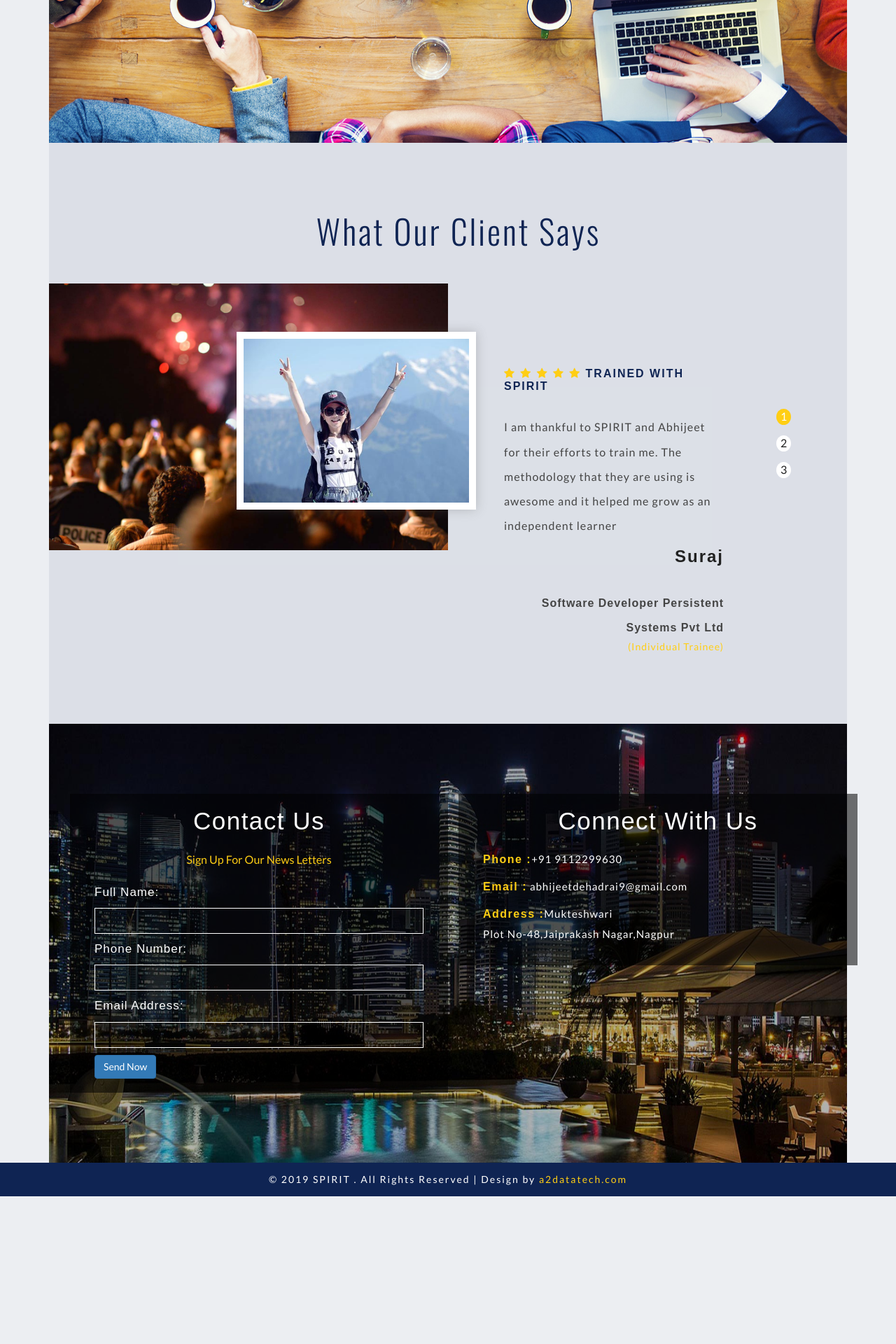
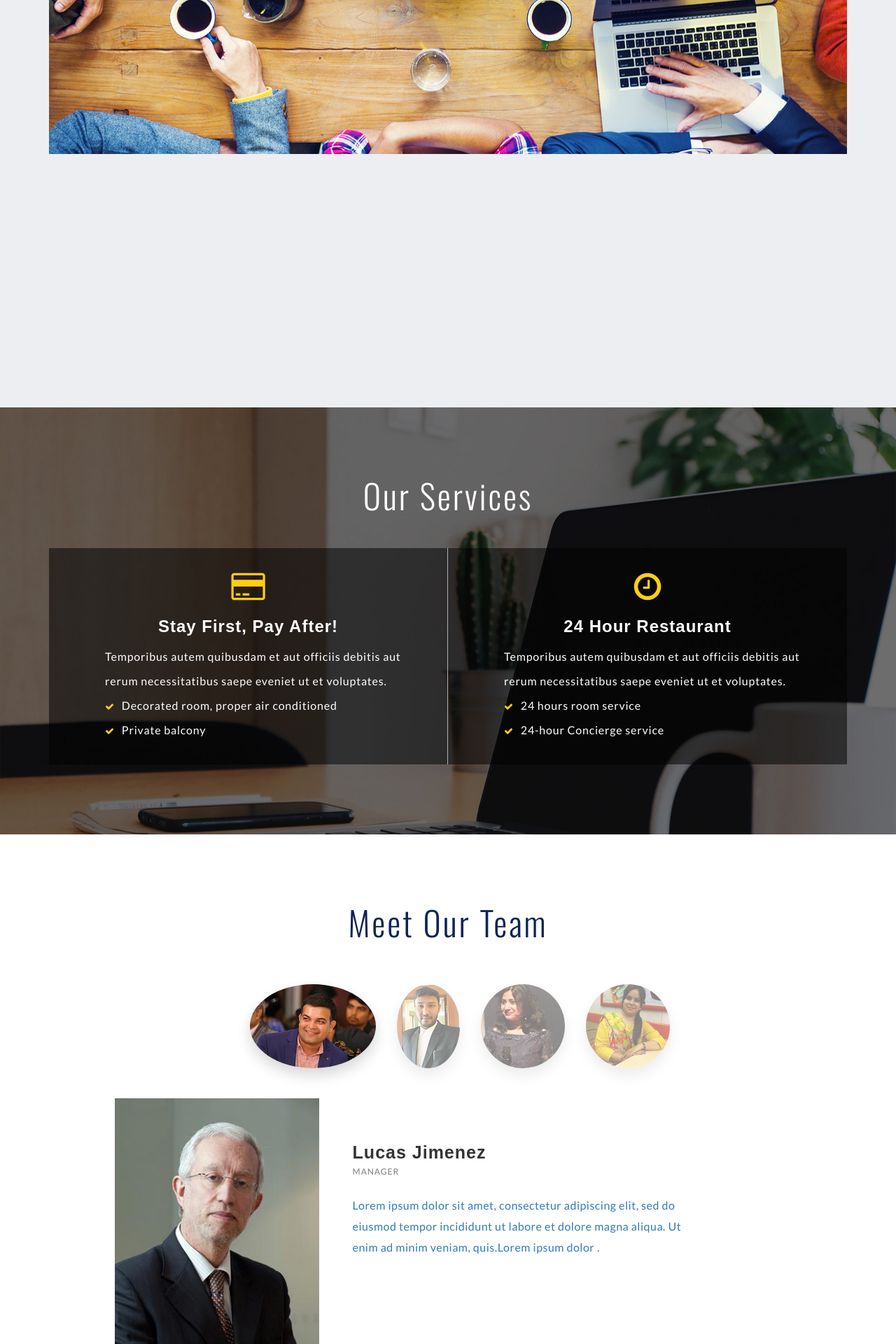
Before and after one commit to MiB3Avenger/ClientWebSite, a PHP site: page / in a window 1280 px wide. Shown: the part 1480-3400 px from the top of the page at 70% size. Before the commit the page ends 3189 px from the top, so only its background shows below. Run offline with PHP 8.4, Linux system fonts and the light colour scheme; some web fonts are replaced.

Commit message:
Update #1 - index.php - apsmicrotech.com
Changes made as per requirements from client.

```diff
--- a/index.php
+++ b/index.php
@@ -85,29 +85,20 @@
 	                <div class="agileits-banner-info">
 	                  <h4>SPIRIT</h4>
 	                  <h3>Your Corporate Trainer</h3>
-                                                                                <!--
-                                                                                <p>Get accommodation today</p>
-                                                                                --!>
 	                  <div class="agileits_w3layouts_more menu__item">
-                                                                        <br>
-                                                                        <br>
 	                    <a href="#" class="menu__link" data-toggle="modal" data-target="#myModal2">Learn More</a>
 	                  </div>
 	                </div>
 	              </div>
 	            </div>
 						</li>
-
 						<li>
 							<div class="w3layouts-banner-top">
-
 								<div class="container">
 									<div class="agileits-banner-info">
 										<h4>SPIRIT</h4>
 										<h3>Measure your progress </h3>
 										<div class="agileits_w3layouts_more menu__item">
-										<br>
-										<br>
 											<a href="#" class="menu__link" data-toggle="modal" data-target="#myModal">Learn More</a>
 										</div>
 									</div>
@@ -120,12 +111,7 @@
 									<div class="agileits-banner-info">
 										<h4>SPIRIT</h4>
 										<h3>Predict Your performance</h3>
-										<!--
-										<p>Come & enjoy precious moment with us</p>
-										--!>
 										<div class="agileits_w3layouts_more menu__item">
-						<br>
-						<br>
 											<a href="#" class="menu__link" data-toggle="modal" data-target="#myModal1">Learn More</a>
 										</div>
 									</div>
@@ -136,23 +122,18 @@
 				</div>
 				<div class="clearfix"> </div>
 				<!--banner Slider starts Here-->
-
-
 				<div class="thim-click-to-bottom">
 					<a href="#about" class="scroll">
 						<i class="fa fa-long-arrow-down" aria-hidden="true"></i>
 					</a>
 				</div>
-
-
-
 			</div>
 		</div>
 		<!-- //banner -->
 		<!--//Header-->
-<!-- //Modal1 -->
+		<!-- //Modal -->
 		<div class="modal fade" id="myModal" tabindex="-1" role="dialog">
-						<!-- Modal1 -->
+			<!-- Modal -->
 			<div class="modal-dialog">
 				<!-- Modal content-->
 				<div class="modal-content">
@@ -169,16 +150,8 @@
 				</div>
 			</div>
 		</div>
+		<!-- //Modal -->
 		<!-- //Modal1 -->
-
-
-
-
-
-
-
-
-
 		<div class="modal fade" id="myModal1" tabindex="-1" role="dialog">
 			<!-- Modal1 -->
       <div class="modal-dialog">
@@ -198,13 +171,9 @@
 		  </div>
 		</div>
 		<!-- //Modal1 -->
-
-
-
-
-
+		<!-- //Modal2 -->
 		<div class="modal fade" id="myModal2" tabindex="-1" role="dialog">
-                                                <!-- Modal1 -->
+			<!-- Modal2 -->
 			<div class="modal-dialog">
 	      <!-- Modal content-->
         <div class="modal-content">
@@ -227,52 +196,121 @@
         </div>
       </div>
 		</div>
-<!-- //Modal1 -->
-
-
-
-
-
-
-
-
-
-
-<!-- //banner-bottom -->
+		<!-- //Modal2 -->
 		<!-- /about -->
 	 	<div class="about-wthree" id="about">
 			<div class="container">
 				<div class="ab-w3l-spa">
 					<h3 class="title-w3-agileits title-black-wthree">About SPIRIT</h3>
-						   <p class="about-para-w3ls"> <div class="about_me mb_30 animated fadeInRight" style="padding: 40px 30px;    box-shadow: 0px 0px 6px;">
-                        <p style="font-size: 16px;line-height: 33px;text-align: justify;">SPIRIT aims to strive for ORGANISATIONAL EXCELLENCE and commits to contribute for the same by widening the horizons of LEARNING AND DEVELOPMENT.</p>
-                        <p style="font-size: 16px;line-height: 33px;text-align: justify;">SPIRIT excels in diagnosing ORGANISATIONAL NEEDS essential to meet their Goals and provids CUSTOMISED TRAINING SOLUTIONS with equally EFFECTIVE IMPLEMENTATION METHODOLOGIES. </p>
-                        <p style="font-size: 16px;line-height: 33px;text-align: justify;">SPIRIT follows and maintains a diligent approach of BUILDING ON THE BASICS. This fundamental and RESULT ORIANTED APPROCH involves focusing on performance and integrating organisational efforts by ALIGNING INDIVISUAL GOALS with Organisational goals.</p>
-                     </div> </p>
+					<p class="about-para-w3ls">SPIRIT aims to strive for ORGANISATIONAL EXCELLENCE and commits to contribute for the same by widening the horizons of LEARNING AND DEVELOPMENT.</p>
+					<p class="about-para-w3ls">SPIRIT excels in diagnosing ORGANISATIONAL NEEDS essential to meet their Goals and provids CUSTOMISED TRAINING SOLUTIONS with equally EFFECTIVE IMPLEMENTATION METHODOLOGIES.</p>
+					<p class="about-para-w3ls">SPIRIT follows and maintains a diligent approach of BUILDING ON THE BASICS. This fundamental and RESULT ORIANTED APPROCH involves focusing on performance and integrating organisational efforts by ALIGNING INDIVISUAL GOALS with Organisational goals.</p>
 					<img src="images/about.jpg" class="img-responsive" alt="Hair Salon">
 				</div>
-		   	<div class="clearfix"> </div>
+		   	<div class="clearfix"></div>
+	    </div>
+		</div>
+	 	<!-- //about -->
+		<!--sevices-->
+		<div class="advantages">
+			<div class="container">
+				<div class="advantages-main">
+						<h3 class="title-w3-agileits">Our Services</h3>
+				   <div class="advantage-bottom">
+					 <div class="col-md-6 advantage-grid left-w3ls wow bounceInLeft" data-wow-delay="0.3s">
+					 	<div class="advantage-block ">
+							<i class="fa fa-credit-card" aria-hidden="true"></i>
+					 		<h4>Stay First, Pay After! </h4>
+					 		<p>Temporibus autem quibusdam et aut officiis debitis aut rerum necessitatibus saepe eveniet ut et voluptates.</p>
+							<p><i class="fa fa-check" aria-hidden="true"></i>Decorated room, proper air conditioned</p>
+							<p><i class="fa fa-check" aria-hidden="true"></i>Private balcony</p>
 
-<!--
-<div id="availability-agileits">
-	<div class="col-md-12 book-form-left-w3layouts">
-        	<a href="admin/reservation.php"><h2>SEND ENQUIRY</h2></a>
+					 	</div>
+					 </div>
+					 <div class="col-md-6 advantage-grid right-w3ls wow zoomIn" data-wow-delay="0.3s">
+					 	<div class="advantage-block">
+							<i class="fa fa-clock-o" aria-hidden="true"></i>
+					 		<h4>24 Hour Restaurant</h4>
+					 		<p>Temporibus autem quibusdam et aut officiis debitis aut rerum necessitatibus saepe eveniet ut et voluptates.</p>
+							<p><i class="fa fa-check" aria-hidden="true"></i>24 hours room service</p>
+							<p><i class="fa fa-check" aria-hidden="true"></i>24-hour Concierge service</p>
+					 	</div>
+					 </div>
+					 <div class="clearfix"></div>
 					</div>
 				</div>
 			</div>
-
-!-->
-
+		</div>
 		<!--//sevices-->
 		<!-- team -->
+		<div class="team" id="team">
+			<div class="container">
+					<h3 class="title-w3-agileits title-black-wthree">Meet Our Team</h3>
+					<div id="horizontalTab">
+							<ul class="resp-tabs-list">
+							<li>
+								<img src="images/teams1.jpg" alt=" " class="img-responsive" />
+							</li>
+							<li>
+								<img src="images/teams2.jpg" alt=" " class="img-responsive" />
+							</li>
+							<li>
+								<img src="images/teams3.jpg" alt=" " class="img-responsive" />
+							</li>
+							<li>
+								<img src="images/teams4.jpg" alt=" " class="img-responsive" />
+							</li>
+							</ul>
+							<div class="resp-tabs-container">
+							<div class="tab1">
+								<div class="col-md-6 team-img-w3-agile">
+								</div>
+								<div class="col-md-6 team-Info-agileits">
+									<h4>Lucas Jimenez</h4>
+									<span>Manager</span>
+									<p>Lorem ipsum dolor sit amet, consectetur adipiscing elit, sed do eiusmod tempor incididunt ut labore et dolore magna aliqua. Ut enim ad minim veniam, quis.Lorem ipsum dolor .</p>
+								</div>
+								<div class="clearfix"> </div>
+							</div>
+							<div class="tab2">
+							<div class="col-md-6 team-img-w3-agile">
+								</div>
+								<div class="col-md-6 team-Info-agileits">
+									<h4>Sarah Connor</h4>
+									<span>Receptionist</span>
+									<p>Lorem ipsum dolor sit amet, consectetur adipiscing elit, sed do eiusmod tempor incididunt ut labore et dolore magna aliqua. Ut enim ad minim veniam, quis.Lorem ipsum dolor .</p>
+								</div>
+								<div class="clearfix"> </div>
+							</div>
+							<div class="tab3">
+								<div class="col-md-6 team-img-w3-agile">
+								</div>
+								<div class="col-md-6 team-Info-agileits">
+									<h4>Ivan Simpson</h4>
+									<span>Manager</span>
+									<p>Lorem ipsum dolor sit amet, consectetur adipiscing elit, sed do eiusmod tempor incididunt ut labore et dolore magna aliqua. Ut enim ad minim veniam, quis.Lorem ipsum dolor .</p>
+								</div>
+								<div class="clearfix"> </div>
+							</div>
+							<div class="tab4">
+							<div class="col-md-6 team-img-w3-agile">
+								</div>
+								<div class="col-md-6 team-Info-agileits">
+									<h4>Marc Gutierrez</h4>
+									<span>Receptionist</span>
+									<p>Lorem ipsum dolor sit amet, consectetur adipiscing elit, sed do eiusmod tempor incididunt ut labore et dolore magna aliqua. Ut enim ad minim veniam, quis.Lorem ipsum dolor .</p>
+								</div>
+								<div class="clearfix"> </div>
+							</div>
+							</div>
+					</div>
+			</div>
+		</div>
 		<!-- //team -->
-<!-- Gallery -->
-<!-- //gallery -->
-	 <!--// rooms & rates -->
 	 <!-- visitors -->
-	<div class="w3l-visitors-agile" id="client">
+	 <div class="w3l-visitors-agile" >
 		 <div class="container">
-                 <h3 class="title-w3-agileits title-black-wthree">What our client says</h3>
+			 <h3 class="title-w3-agileits title-black-wthree">What Our Client Says</h3>
 		 </div>
 		 <div class="w3layouts_work_grids">
 			 <section class="slider">
@@ -403,7 +441,7 @@
 				<div class="col-lg-6 col-md-6 col-sm-6 contact-w3-agile1" data-aos="flip-right">
 					<h4>Connect With Us</h4>
 					<p class="contact-agile1"><strong>Phone :</strong>+91 9112299630 </p>
-			<p class="contact-agile1"><strong>Email :</strong> <a href="mailto:name@example.com">abhijeetdehadrai9@gmail.com</a></p>
+					<p class="contact-agile1"><strong>Email :</strong> <a href="mailto:abhijeetdehadrai9@gmail.com">abhijeetdehadrai9@gmail.com</a></p>
 					<p class="contact-agile1"><strong>Address :</strong>Mukteshwari<br>Plot No-48,Jaiprakash Nagar,Nagpur </p>
 
 					</div>
@@ -420,7 +458,7 @@
 		<script type="text/javascript" src="js/jquery-2.1.4.min.js"></script>
 		<!-- contact form -->
 		<script src="js/jqBootstrapValidation.js"></script>
-
+		<script src="js/contact_me.js"></script>
 		<!-- /contact form -->
 		<!-- Calendar -->
 		<script src="js/jquery-ui.js"></script>
@@ -527,7 +565,6 @@
 			$().UItoTop({ easingType: 'easeOutQuart' });
 			});
 		</script>
-
 		<div class="arr-w3ls">
 			<a href="#home" id="toTop" style="display: block;"> <span id="toTopHover" style="opacity: 1;"> </span></a>
 		</div>
```
Lines whose indentation alone changed are shown as unchanged.
